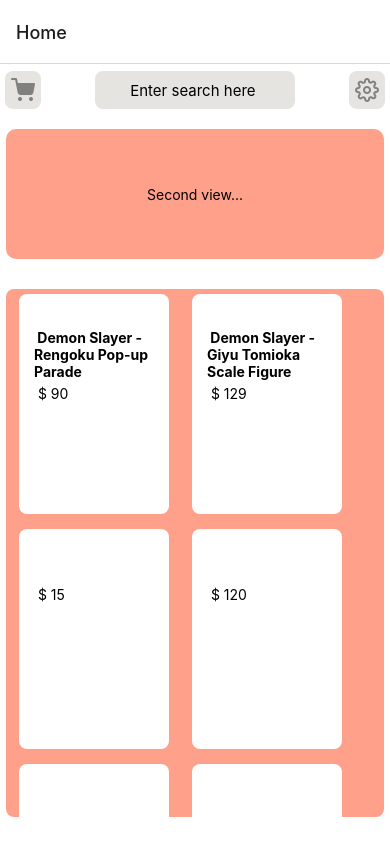
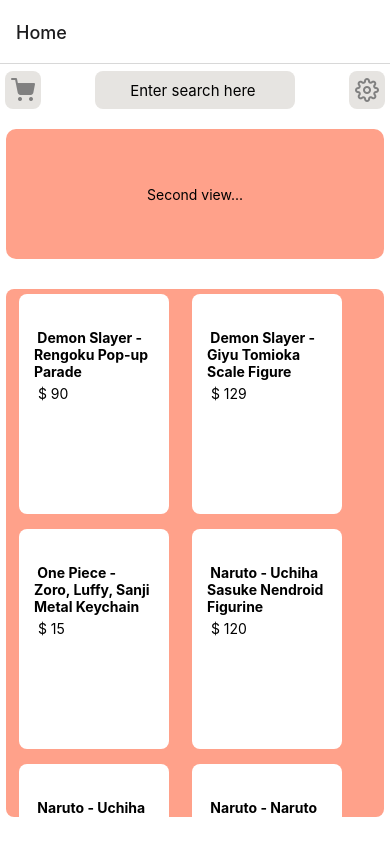
Before and after one commit to dc0dr/ecommerce-shopping-app-react-native, a React Native app: screen /Home in a window 390 px wide. Built offline with nearby package versions, Linux system fonts and the light colour scheme.

Commit message:
Added descriptions for some of the items

```diff
--- a/src/merch/merch.js
+++ b/src/merch/merch.js
@@ -7,31 +7,32 @@ const merch = [{
 {
     name: "Demon Slayer - Giyu Tomioka Scale Figure",
     image: require('../merchImages/demon-slayer-giyu-nendroid-1.jpg'),
+    image1: require('../merchImages/demon-slayer-giyuu-nendroid-2.jpg'),
     description: 'The user of Water Breathing, Giyu Tomioka, will be released by Kotobukiya as a 1/8 scale figure! From the anime, Demon Slayer: Kimetsu no Yaiba, the Water Hashira Giyu Tomioka joins Kotobukiya’s line of scale figures. The lightly fluttering haori and the wildly rippling waters of the base bring to life the very moment when Giyu’s enemy is cut down before his eyes. The pattern of the distinctive haori and the words "Demon Extermination" (悪鬼滅殺) on the Nichirin Blade have been reproduced in great detail.',
     price: '129'
 },
 {
-    name: "",
+    name: "One Piece - Zoro, Luffy, Sanji Metal Keychain",
     image: require('../merchImages/one-piece-keychain.jpg'),
-    description: "",
+    description: "Officially Licensed, Material: Metal",
     price: "15"
 },
 {
-    name: "",
+    name: "Naruto - Uchiha Sasuke Nendroid Figurine",
     image: require('../merchImages/sasuke-nendroid-1.jpg'),
     description: "",
     price: "120"
 },
 {
-    name: "",
+    name: "Naruto - Uchiha Sasuke Metal Keychain",
     image: require('../merchImages/sasuke-keychain.jpg'),
     description: "",
     price: "18"
 },
 {
-    name: "",
+    name: "Naruto - Naruto Uzumaki G.E.M Figurine",
     image: require('../merchImages/naruto-ninja-war-nendroid-1.jpg'),
-    description: "",
+    description: "It's been over a year since Naruto Uzumaki last joined the G.E.M. series, but now he is joining once again this time based on his battle-ready appearance from the Fourth Shinobi World War!. Falling down with the wind in his hair, he performs hand seals creating a dynamic pose that captures the feeling of wind beautifully. The chain mail part of his outfit makes use of a netted material for a more realistic texture.",
     price: "300"
 }
 ];
```
